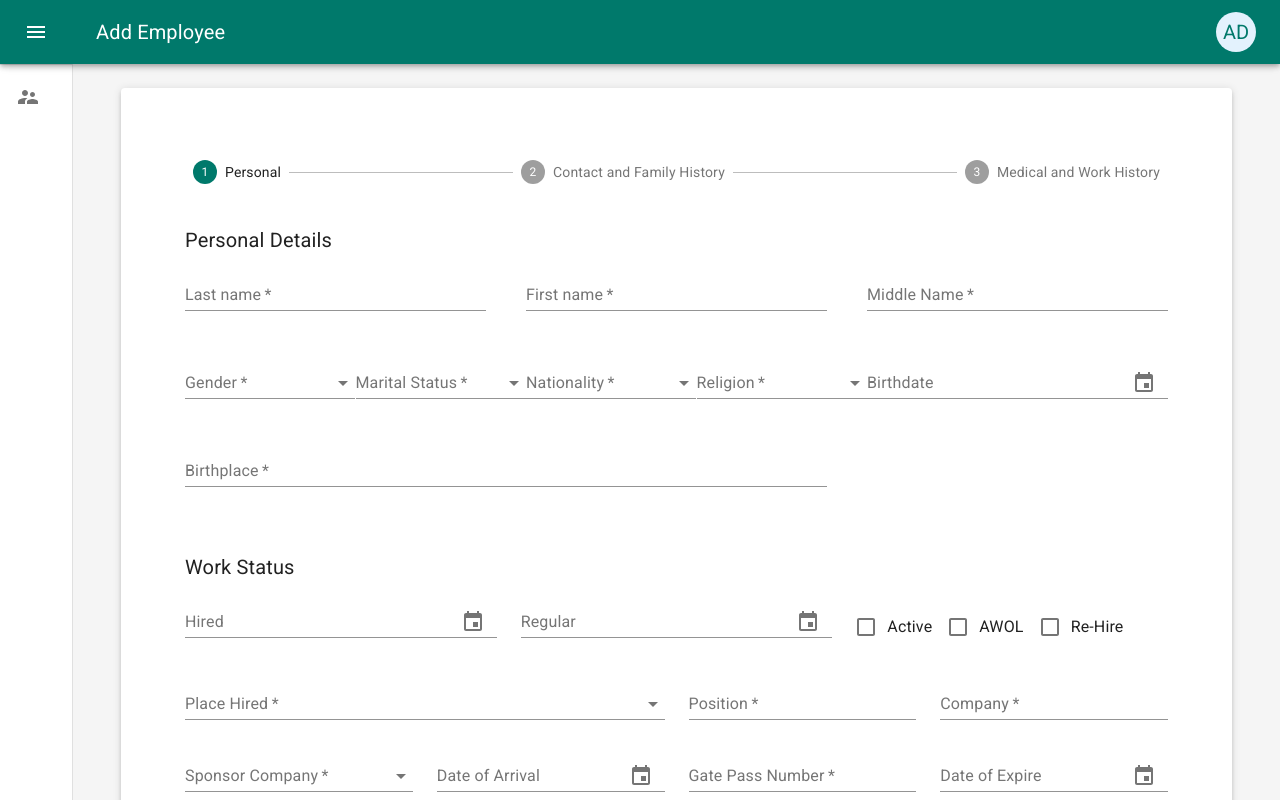
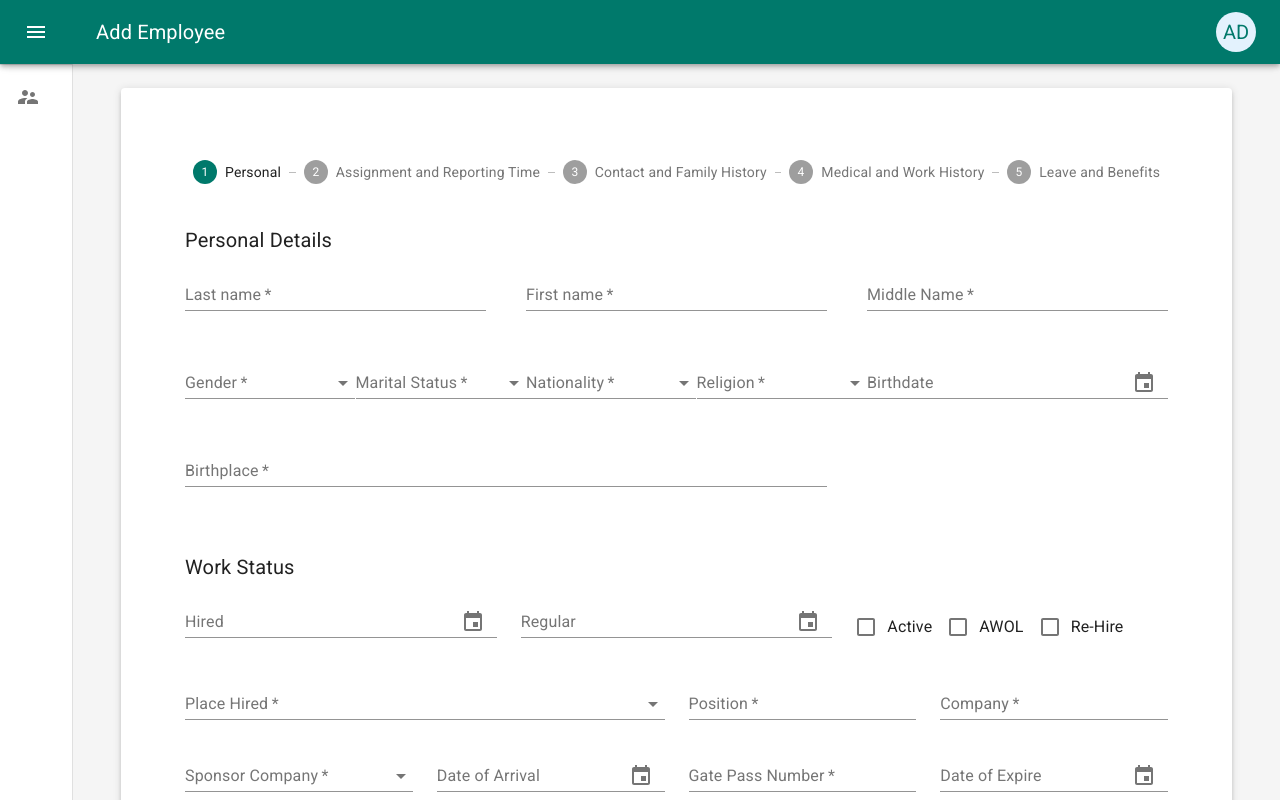
Before and after one commit to DAJAKMPM/EIS, a React (Create React App) app in the folder client/: page /admin/employees/add-employee in a window 1280 px wide. Built offline with nearby package versions, Linux system fonts and the light colour scheme.

Commit message:
chore: added additional tabs for input

```diff
--- a/client/src/components/admin/employees/input/index.tsx
+++ b/client/src/components/admin/employees/input/index.tsx
@@ -16,8 +16,10 @@ const Input: React.FC = () => {
 
   const steps = [
     'Personal',
+    'Assignment and Reporting Time',
     'Contact and Family History',
     'Medical and Work History',
+    'Leave and Benefits',
   ];
 
   const handleNext = () => {
@@ -35,6 +37,10 @@ const Input: React.FC = () => {
       case 1:
         return <h1>GG2</h1>;
       case 2:
+        return <h1>GG3</h1>;
+      case 3:
+        return <h1>GG3</h1>;
+      case 4:
         return <h1>GG3</h1>;
       default:
         throw new Error('Unknown step');
```
